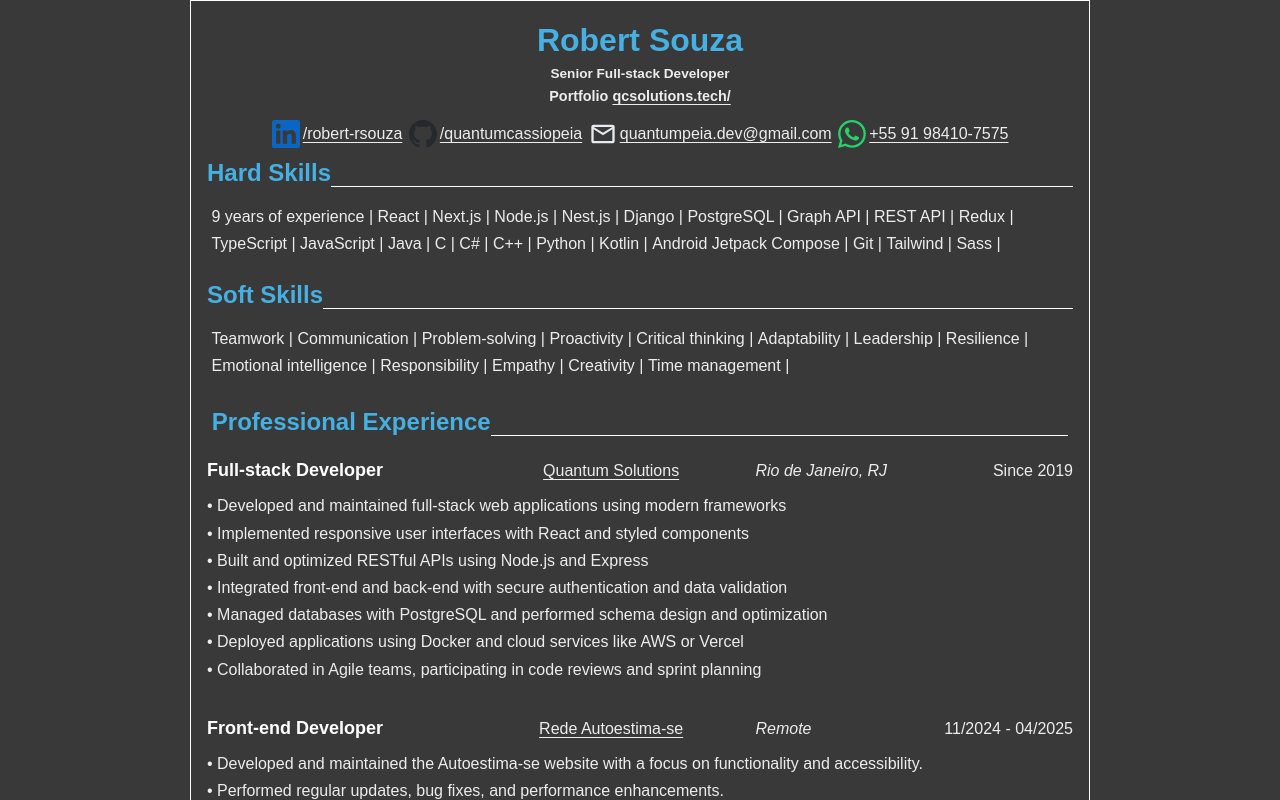
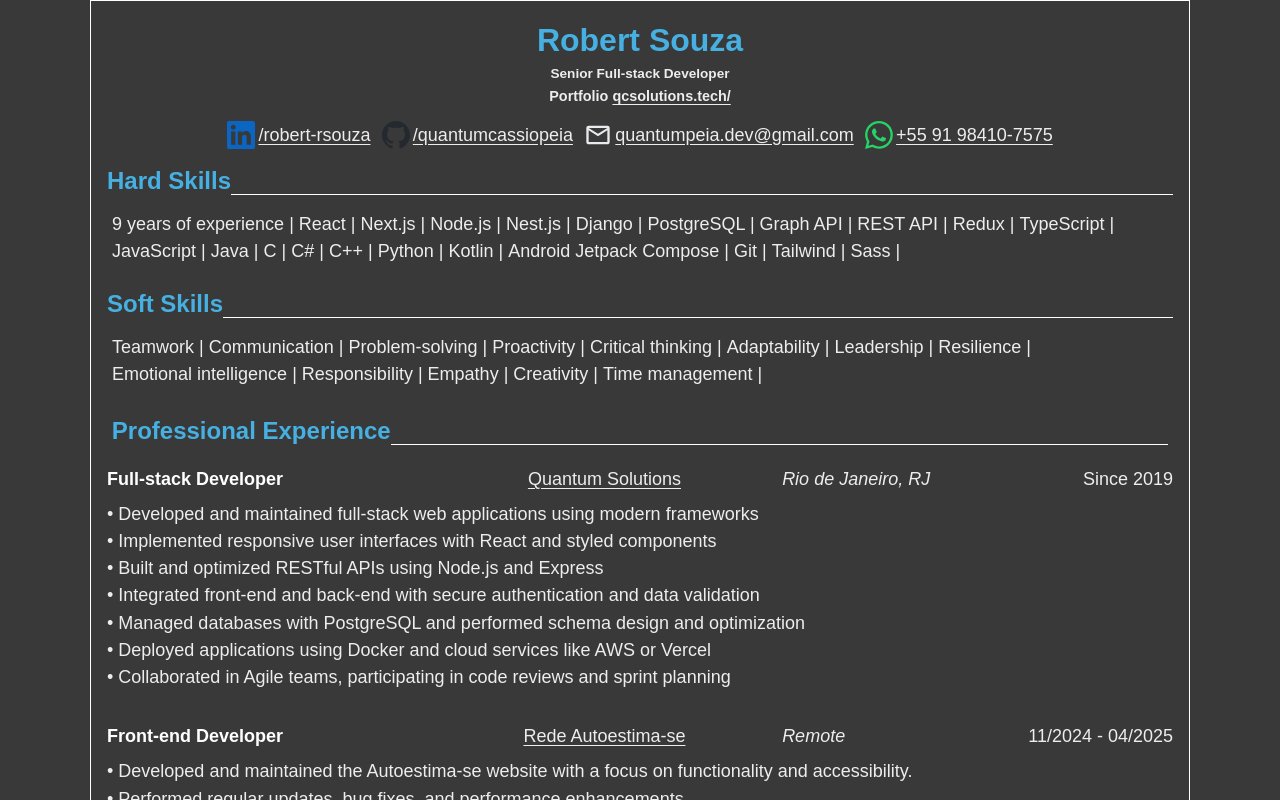
Before and after one commit to quantumcassiopeia/pirateKing-nextjs-resume, a Next.js app: page /en in a window 1280 px wide. Shown: the top 800 px of the page. Built offline with nearby package versions, Linux system fonts and the light colour scheme; some icons are missing; a web font is replaced by a local one.

Commit message:
added: new font size

```diff
--- a/src/app/[locale]/globals.scss
+++ b/src/app/[locale]/globals.scss
@@ -12,7 +12,7 @@ body {
   position: relative;
   display: flex;
   flex-direction: column;
-  max-width: 900px;
+  max-width: 1100px;
 
   margin: 0 auto;
   padding: 1rem;
@@ -20,6 +20,7 @@ body {
 
   font-family: Arial, Helvetica, sans-serif;
   color: #ededed;
+  font-size: 1.125rem;
 
   background: #393939;
   -webkit-font-smoothing: antialiased;
--- a/src/layout/Header/styles.module.scss
+++ b/src/layout/Header/styles.module.scss
@@ -14,8 +14,8 @@
 .contactWrapper {
   display: flex;
   flex-wrap: wrap;
-  gap: 0.4rem;
-  padding: 0.7rem 0;
+  gap: 0.7rem;
+  padding: 0.8rem 0 1.125rem 0;
 }
 
 .contactItem {
```
